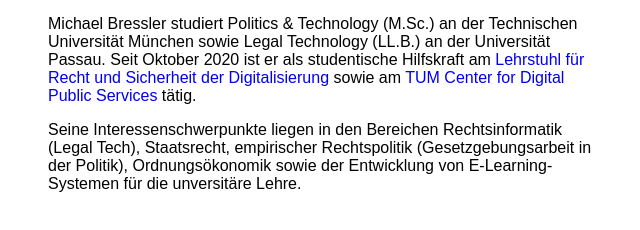
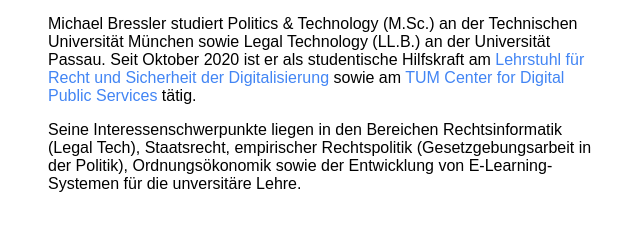
Before and after one commit to mibressler/website, a plain HTML site: page index.html in a window 1280 px wide. Shown: the part 92-322 px from the top of the page, without its empty margins (0-640 px from the left). Drawn offline with Linux system fonts and the light colour scheme; a web font is replaced by a local one.

Commit message:
Update index.html

```diff
--- a/index.html
+++ b/index.html
@@ -15,6 +15,7 @@ href="https://cdn.rawgit.com/dreampulse/computer-modern-web-font/master/fonts.cs
     }
     a {
         text-decoration: none;
+        color: #4285f4;
      }
     </style>
 <body>
```
